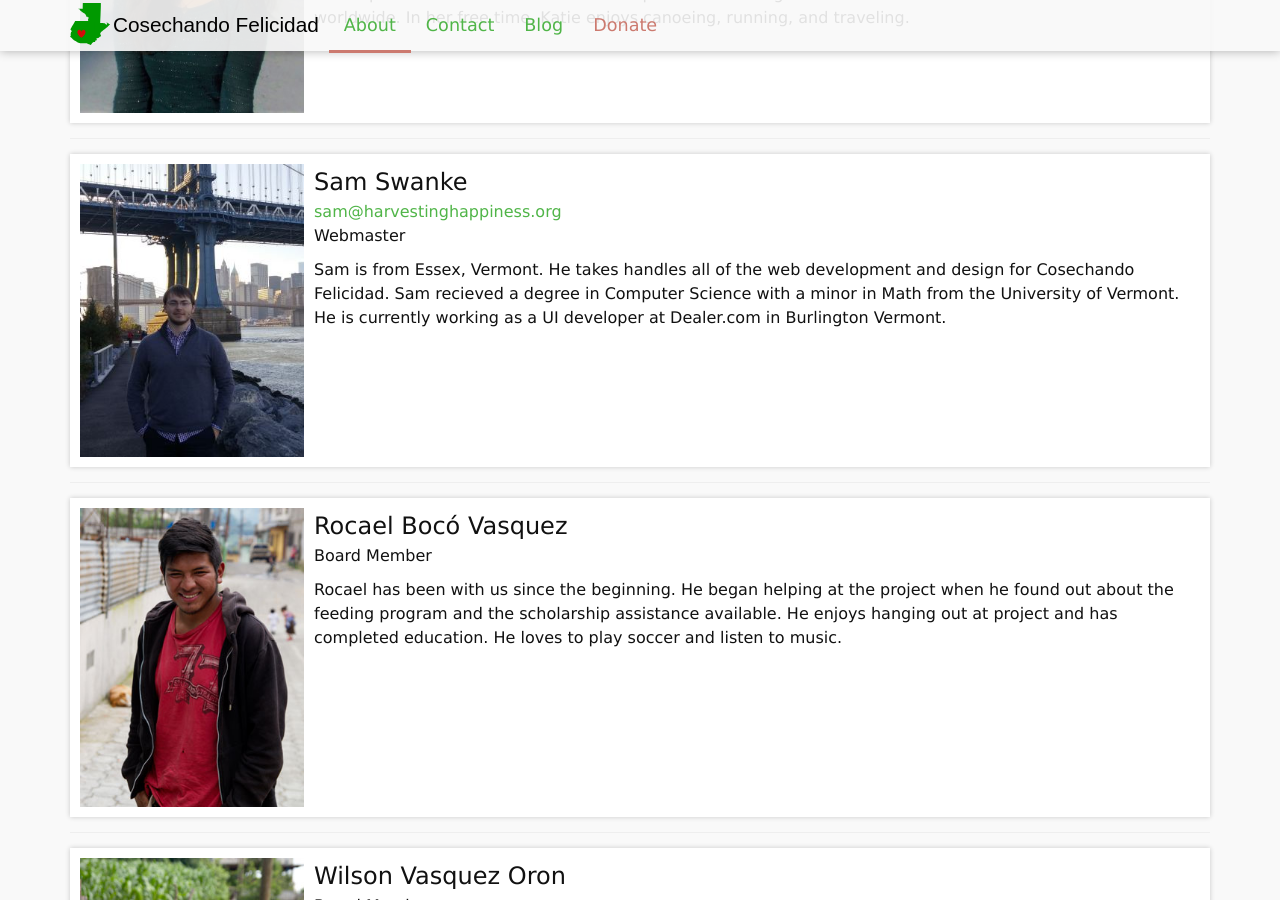
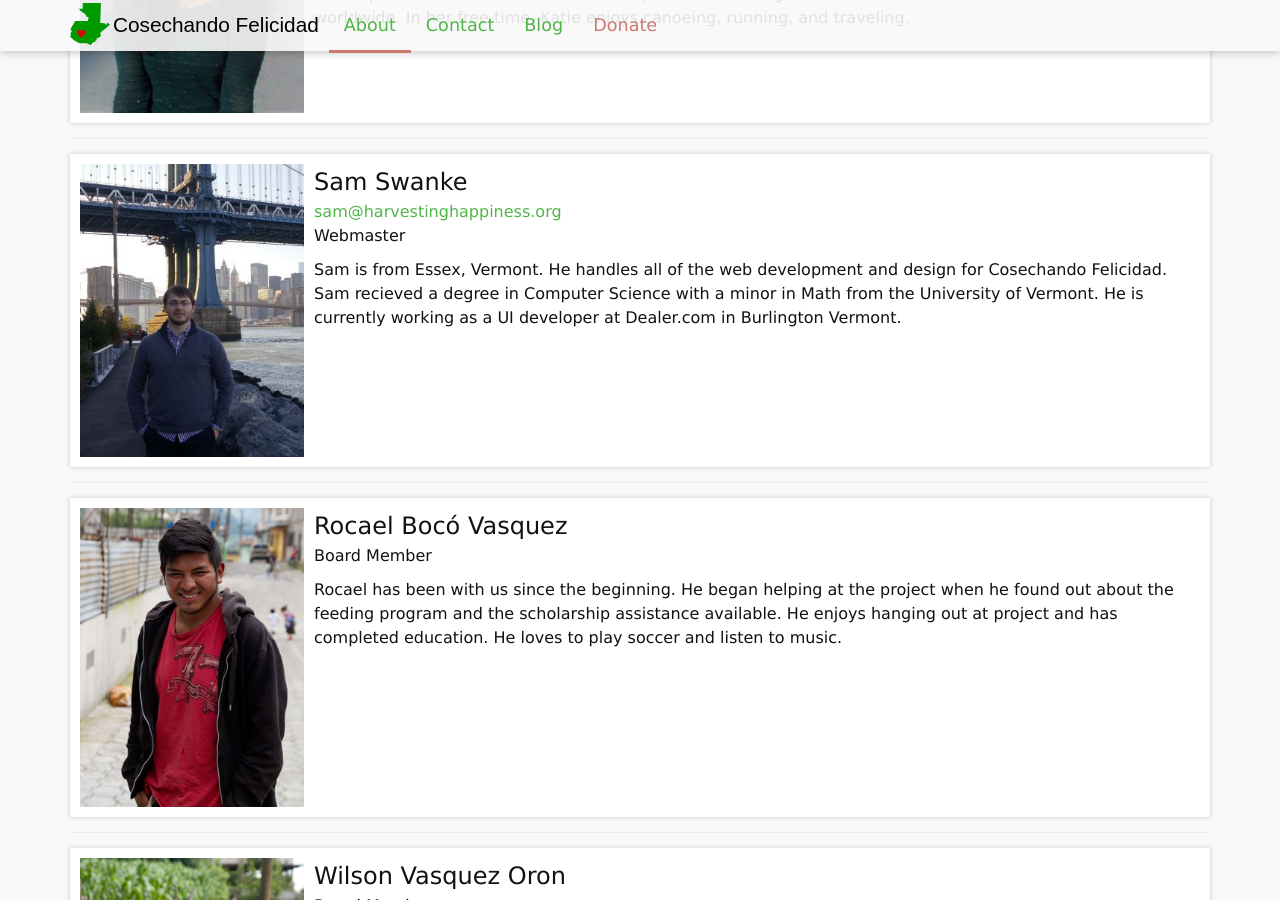
Before and after one commit to harvestinghappiness/harvestinghappiness.github.io, a Jekyll site: the page built from people.md, in a window 1280 px wide and 900 px high, scrolled down 1406 px. Built offline with Jekyll 4.4.1, drawn with Linux system fonts in a browser that asks for light colours.

Commit message:
Update people.yml

```diff
--- a/_data/people.yml
+++ b/_data/people.yml
@@ -58,7 +58,7 @@ sam:
   position: Webmaster
   img: sam.jpg
   bio: >
-    Sam is from Essex, Vermont. He takes handles all of the web development and design
+    Sam is from Essex, Vermont. He handles all of the web development and design
     for Cosechando Felicidad. Sam recieved a degree in Computer Science with
     a minor in Math from the University of Vermont. He is currently working as
     a UI developer at Dealer.com in Burlington Vermont.
```
